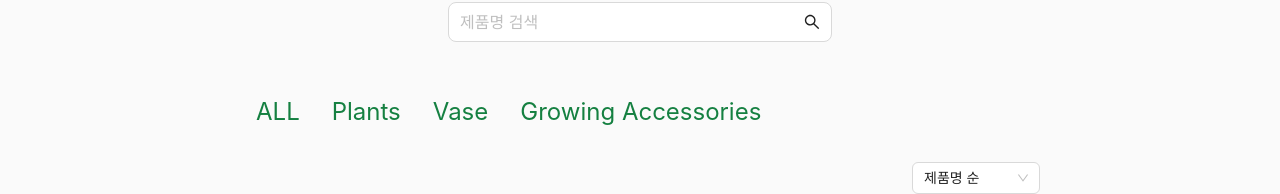
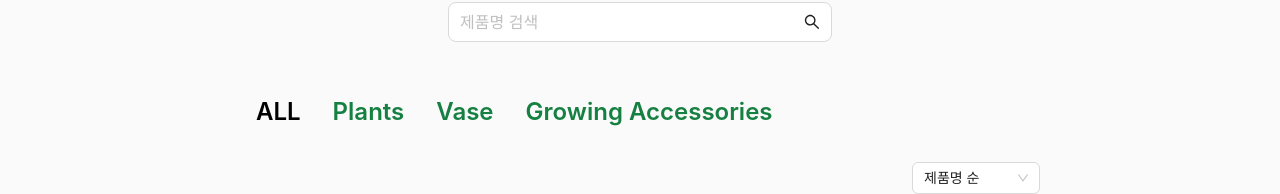
Before and after one commit to jaylenyu/nordic-green, a Next.js app: page /products in a window 1280 px wide. Shown: the part 148-342 px from the top of the page. Built offline with nearby package versions, Linux system fonts and the light colour scheme; no server answers; the database is empty.

Commit message:
refactor category button

```diff
--- a/pages/products/index.tsx
+++ b/pages/products/index.tsx
@@ -72,16 +72,18 @@ export default function Products() {
       </div>
       <div>
         <CategoryButton
-          className="h-12 text-2xl text-green-700	"
+          className="h-12 text-2xl"
           type="text"
+          selected={selectedCategory === "-1"}
           onClick={() => handleCategory("ALL")}
         >
           ALL
         </CategoryButton>
         {CATEGORY_MAP.map((categoryName, index) => (
           <CategoryButton
-            className="h-12 text-2xl text-green-700	"
+            className="h-12 text-2xl"
             type="text"
+            selected={selectedCategory === (index + 1).toString()}
             onClick={() => handleCategory(categoryName)}
             key={index}
           >
--- a/styles/common.styled.ts
+++ b/styles/common.styled.ts
@@ -39,10 +39,11 @@ export const CustomWhiteButton = styled(Button)`
   }
 `;
 
-export const CategoryButton = styled(Button)`
+export const CategoryButton = styled(Button)<{ selected?: boolean }>`
   font-size: x-large;
+  font-weight: 600;
   height: 60px;
-  color: #158041;
+  color: ${(props) => (props.selected ? "#000000" : "#158041")};
   margin-bottom: 20px;
 `;
 
```
